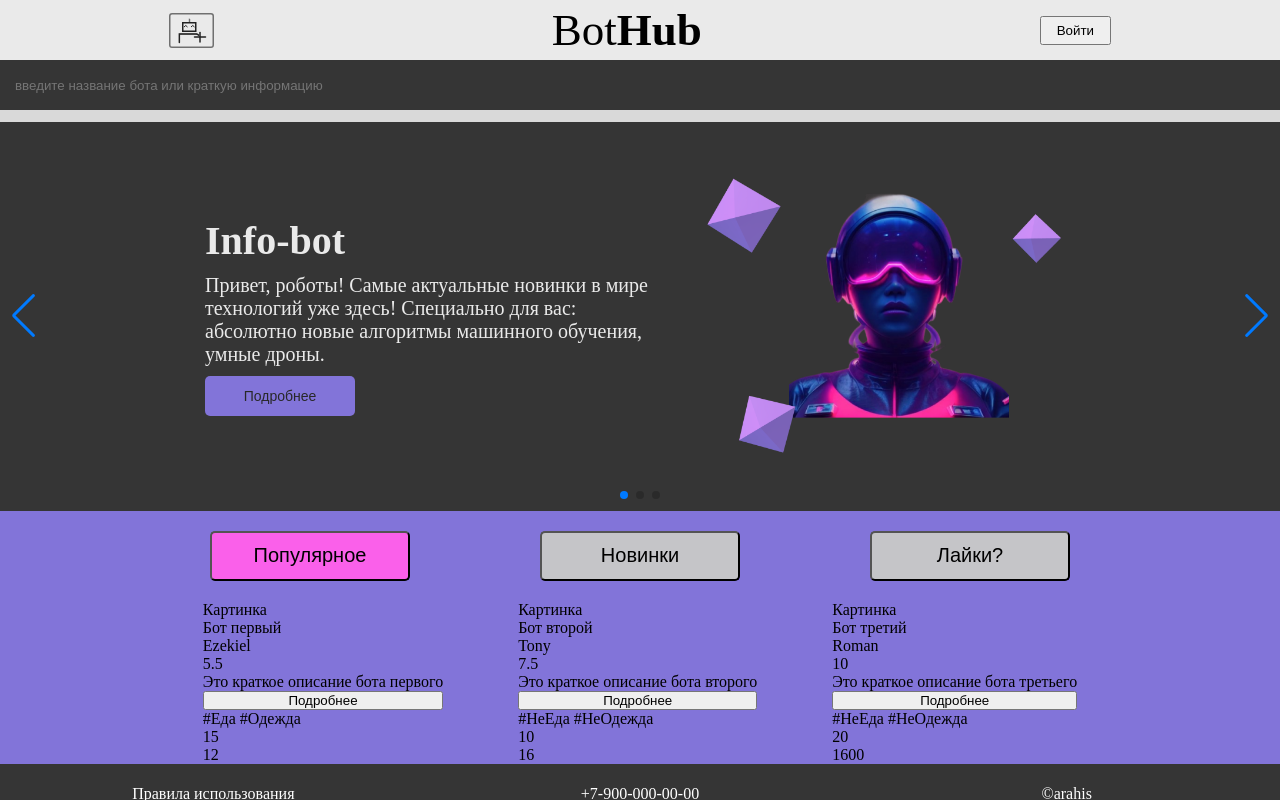
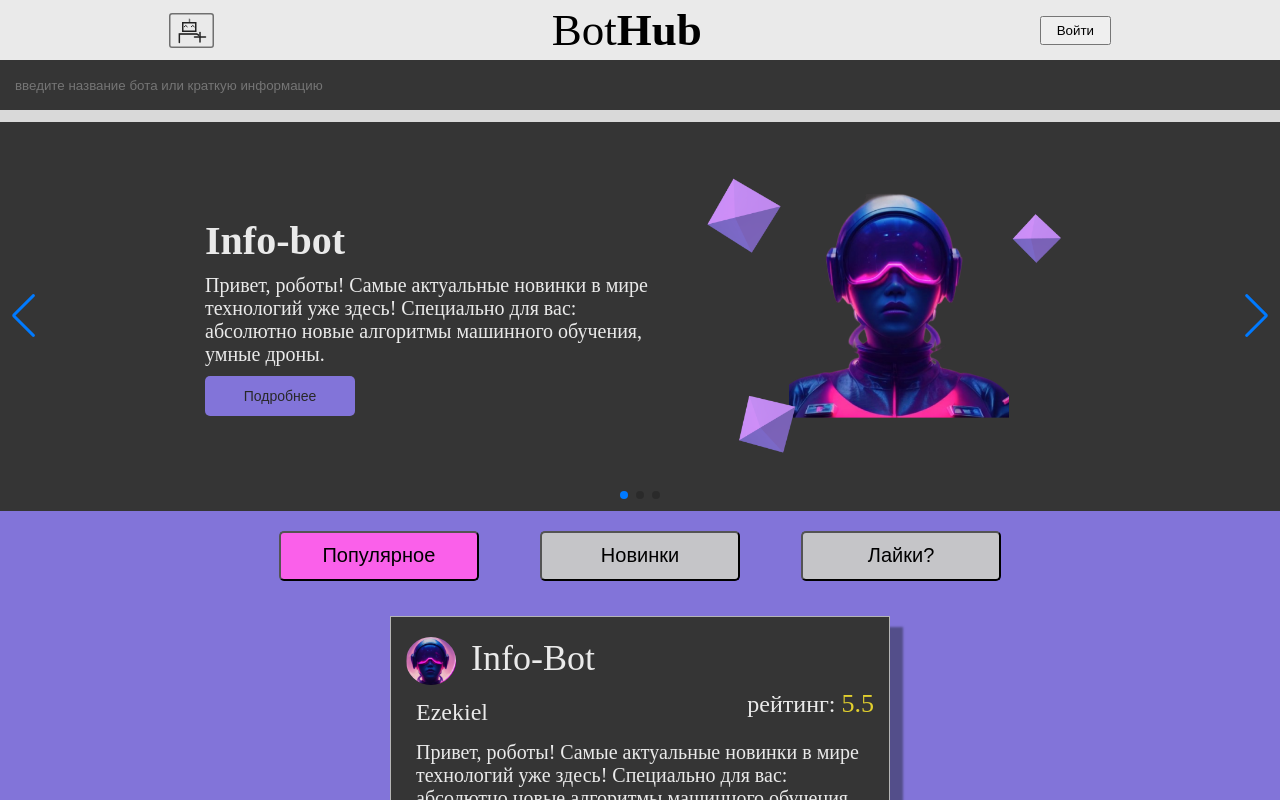
Before and after one commit to RomanGleizer/BotHub, a Vue app in the folder BotHub/bothub.client/: page / in a window 1280 px wide. Shown: the top 800 px of the page. Built offline with nearby package versions, Linux system fonts and the light colour scheme.

Commit message:
main page done

```diff
--- a/BotHub/bothub.client/src/botList.json
+++ b/BotHub/bothub.client/src/botList.json
@@ -1,19 +1,19 @@
 [
   {
     "id": 1,
-    "name": "Бот первый",
-    "miniDescription": "Это краткое описание бота первого",
+    "name": "Info-Bot",
+    "miniDescription": "Привет, роботы! Самые актуальные новинки в мире технологий уже здесь! Специально для вас: абсолютно новые алгоритмы машинного обучения, умные дроны с дальнейшими возможностями.",
     "rating": 5.5,
-    "tagOne": "Еда",
-    "tagTwo": "Одежда",
+    "tagOne": "Бот",
+    "tagTwo": "Техника",
     "countComments": 15,
     "countRatings": 12,
     "authorName": "Ezekiel"
   },
   {
     "id": 2,
-    "name": "Бот второй",
-    "miniDescription": "Это краткое описание бота второго",
+    "name": "Info-Bot 2",
+    "miniDescription": "Привет, роботы! Самые актуальные новинки в мире технологий уже здесь! Специально для вас: абсолютно новые алгоритмы машинного обучения, умные дроны с дальнейшими возможностями.",
     "rating": 7.5,
     "tagOne": "НеЕда",
     "tagTwo": "НеОдежда",
@@ -23,8 +23,8 @@
   },
   {
     "id": 3,
-    "name": "Бот третий",
-    "miniDescription": "Это краткое описание бота третьего",
+    "name": "Info-Bot 3",
+    "miniDescription": "Привет, роботы! Самые актуальные новинки в мире технологий уже здесь! Специально для вас: абсолютно новые алгоритмы машинного обучения, умные дроны с дальнейшими возможностями.",
     "rating": 10,
     "tagOne": "НеЕда",
     "tagTwo": "НеОдежда",
--- a/BotHub/bothub.client/src/components/elements/Bot-Card-Element.vue
+++ b/BotHub/bothub.client/src/components/elements/Bot-Card-Element.vue
@@ -1,14 +1,22 @@
 <template>
   <div class="container">
-    <div class="avatar">Картинка</div>
-    <div class="name">{{bot.name}}</div>
-    <div class="nickname">{{bot.authorName}}</div>
-    <div class="rating">{{bot.rating}}</div>
+    <div class="bot-author">
+      <div class="avatar"><img class="avatar-image" src="@/images/avatar.png" alt="Аватар" width="50"></div>
+      <div class="name">{{bot.name}}</div>
+    </div>
+
+    <div class="author">
+      <div class="nickname">{{bot.authorName}}</div>
+      <div class="rating"> рейтинг: <span class="rating-gold">{{bot.rating}}</span></div>
+    </div>
+
     <div class="desc">{{bot.miniDescription}}</div>
-    <button>Подробнее</button>
-    <div class="tags">#{{bot.tagOne}} #{{bot.tagTwo}}</div>
-    <div class="count">{{bot.countComments}}</div>
-    <div class="count">{{bot.countRatings}}</div>
+    <button class="more">Подробнее</button>
+
+    <div class="info">
+      <div class="tags"><span class="tag-one">#{{bot.tagOne}}</span> <span class="tag-two">#{{bot.tagTwo}}</span></div>
+      <div class="count">{{bot.countComments}} {{bot.countRatings}}</div>
+    </div>
   </div>
 
 </template>
@@ -17,7 +25,17 @@
   export default {
 
     props: {
-      bot: Object
+      bot: {
+        "id": 0,
+        "name": "",
+        "miniDescription": "",
+        "rating": 0,
+        "tagOne": "",
+        "tagTwo": "",
+        "countComments": 0,
+        "countRatings": 0,
+        "authorName": ""
+      }
     },
     methods: {
 
@@ -27,6 +45,72 @@
 
 <style scoped>
   .container {
-    display: grid;
+    display: flex;
+    flex-direction: column;
+    width: 100%;
+    max-width: 500px;
+    background: #353535;
+    padding: 20px 15px;
+    color: #EAEAEA;
+    border: #B5B5B5 1px solid;
+    box-shadow: 12px 12px 2px 1px rgba(63, 63, 106, 0.7);
+    margin-bottom: 5%;
+  }
+
+  .bot-author {
+    display: flex;
+    gap: 15px;
+  }
+
+  .author {
+    display: flex;
+    justify-content: space-between;
+    font-size: 24px;
+  }
+
+  .info {
+    display: flex;
+    justify-content: space-between;
+    font-size: 24px;
+    margin: 0 0 0 10px;
+  }
+
+  .avatar-image {
+    border-radius: 50%;
+  }
+
+  .name {
+    font-size: 36px;
+  }
+
+  .desc {
+    font-size: 20px;
+    margin: 15px 0 0 10px;
+  }
+
+  .more {
+    width: 130px;
+    font-size: 18px;
+    padding: 8px;
+    border-radius: 10px;
+    margin: 15px 0 15px 10px;
+    background-color: #D9D9D9;
+  }
+
+  .nickname {
+    margin: 10px 0 0 10px;
+  }
+
+  .tag-one {
+    color: #AF6EB7;
+  }
+
+  .tag-two {
+    color: #D697B5;
+  }
+
+  .rating-gold {
+    color: #E2D02E;
+    font-size: 26px;
   }
 </style>
--- a/BotHub/bothub.client/src/components/pages/Main-Page.vue
+++ b/BotHub/bothub.client/src/components/pages/Main-Page.vue
@@ -83,12 +83,16 @@ import BotList from "@/botList.json";
 }
 
 .filter {
+  width: 60%;
   margin-top: 20px;
+  margin-left: auto;
+  margin-right: auto;
   display: flex;
-  justify-content: center;
+  justify-content: space-around;
   align-items: center;
-  gap: 130px;
   flex-wrap: wrap;
+  gap: 2%;
+
 }
 
 .filter-button {
@@ -97,6 +101,7 @@ import BotList from "@/botList.json";
   border-radius: 5px;
   font-size: 20px;
   background-color: #C5C5C8;
+  margin-bottom: 2%;
 }
 
 .filter-active {
@@ -104,11 +109,12 @@ import BotList from "@/botList.json";
 }
 
 .bot-list{
-  margin-top: 20px;
+  margin: 20px 0;
   display: flex;
-  gap: 75px;
+  gap: 5%;
   flex-wrap: wrap;
   justify-content: center;
   align-items: center;
+  padding: 0 15%;
 }
 </style>
```
Also changed, not shown: BotHub/bothub.client/src/images/avatar.png (added).
